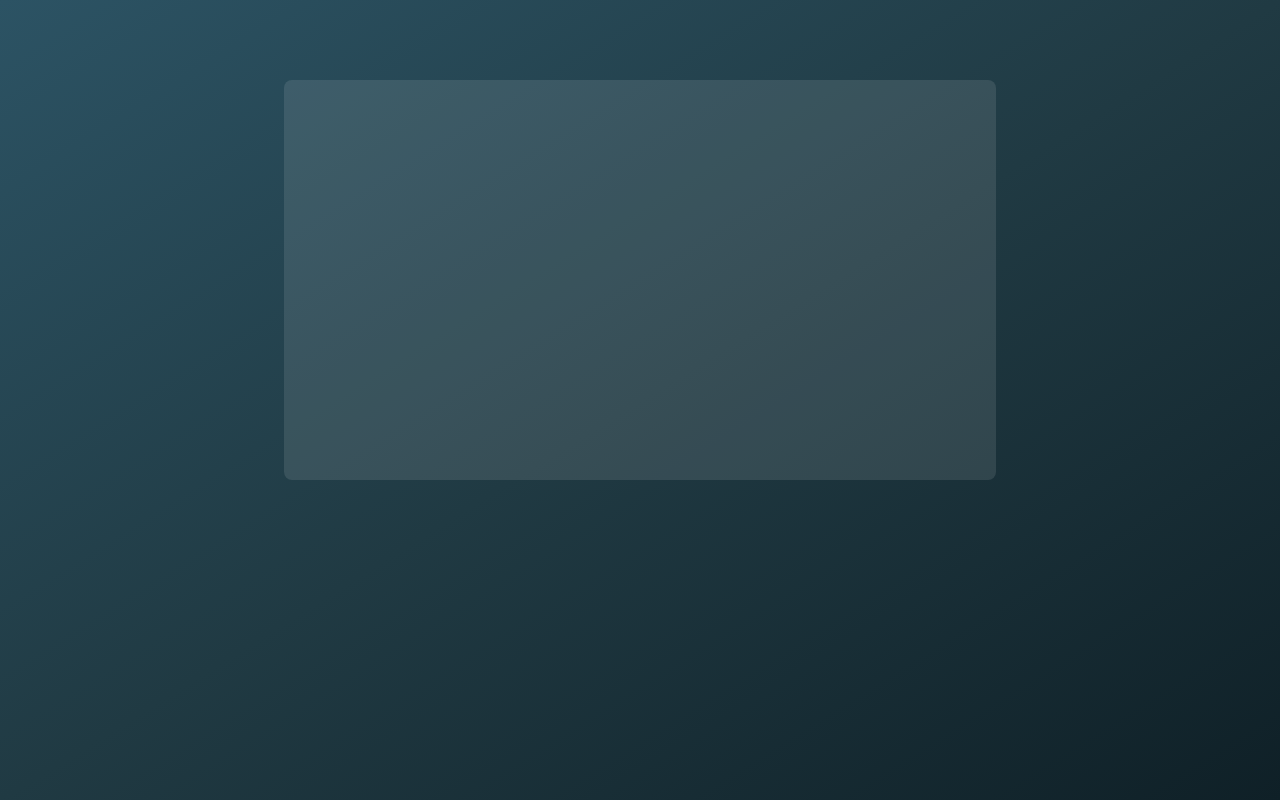
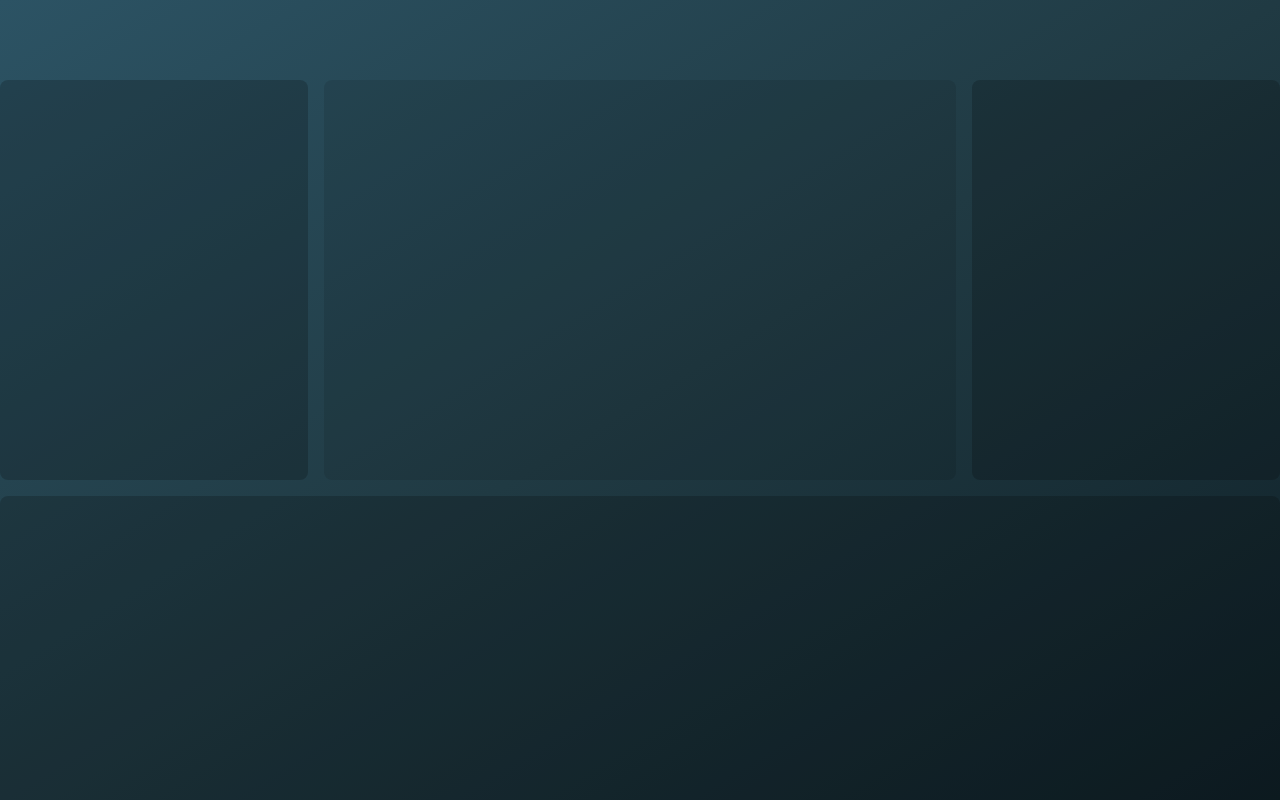
Before and after one commit to kurkurzz/personal-website-v2, a website: page index.html in a window 1280 px wide. Shown: the top 800 px of the page. Drawn offline with Linux system fonts and the light colour scheme.

Commit message:
Main Section: set up grid structure

```diff
--- a/index.html
+++ b/index.html
@@ -7,10 +7,18 @@
 	<link href="/dist/output.css" rel="stylesheet">
 	<title>So Nerd.</title>
 </head>
-<body>
-	<div class="h-screen bg-gradient-to-tl from-[#0F2027] via-[#203A43] to-[#2C5364]">
+<body class="bg-gradient-to-tl scrollbar-hide from-[#0F2027] via-[#203A43] to-[#2C5364]">
+	<div class="h-screen ">
 		<div class="h-20"></div>
-		<div class="container-lg aspect-video h-1/2 mx-auto rounded-lg bg-gray-50 opacity-10">
+		<div class="grid grid-cols-4 gap-4 h-1/2 mx-0 w-full overflow-y-clip">
+			<div class="h-full rounded-lg bg-black opacity-20">
+			</div>
+			<div class="col-span-2 h-full rounded-lg bg-black opacity-10">
+			</div>
+			<div class="h-full rounded-lg bg-black opacity-20">
+			</div>
+		</div>
+		<div class="h-full mt-4 rounded-lg bg-black opacity-20">
 		</div>
 	</div>
 </body>
--- a/package.json
+++ b/package.json
@@ -13,6 +13,8 @@
     "tailwindcss": "^3.0.18"
   },
   "dependencies": {
-    "postcss": "^8.4.6"
+    "autoprefixer": "^10.4.2",
+    "postcss": "^8.4.6",
+    "tailwind-scrollbar-hide": "^1.1.7"
   }
 }
--- a/tailwind.config.js
+++ b/tailwind.config.js
@@ -12,5 +12,7 @@ module.exports = {
 			center: true,
 		},
 	},
-	plugins: [],
+	plugins: [
+		require('tailwind-scrollbar-hide')
+	],
 }
```
Also changed, not shown: dist/output.css, 1 other file.
